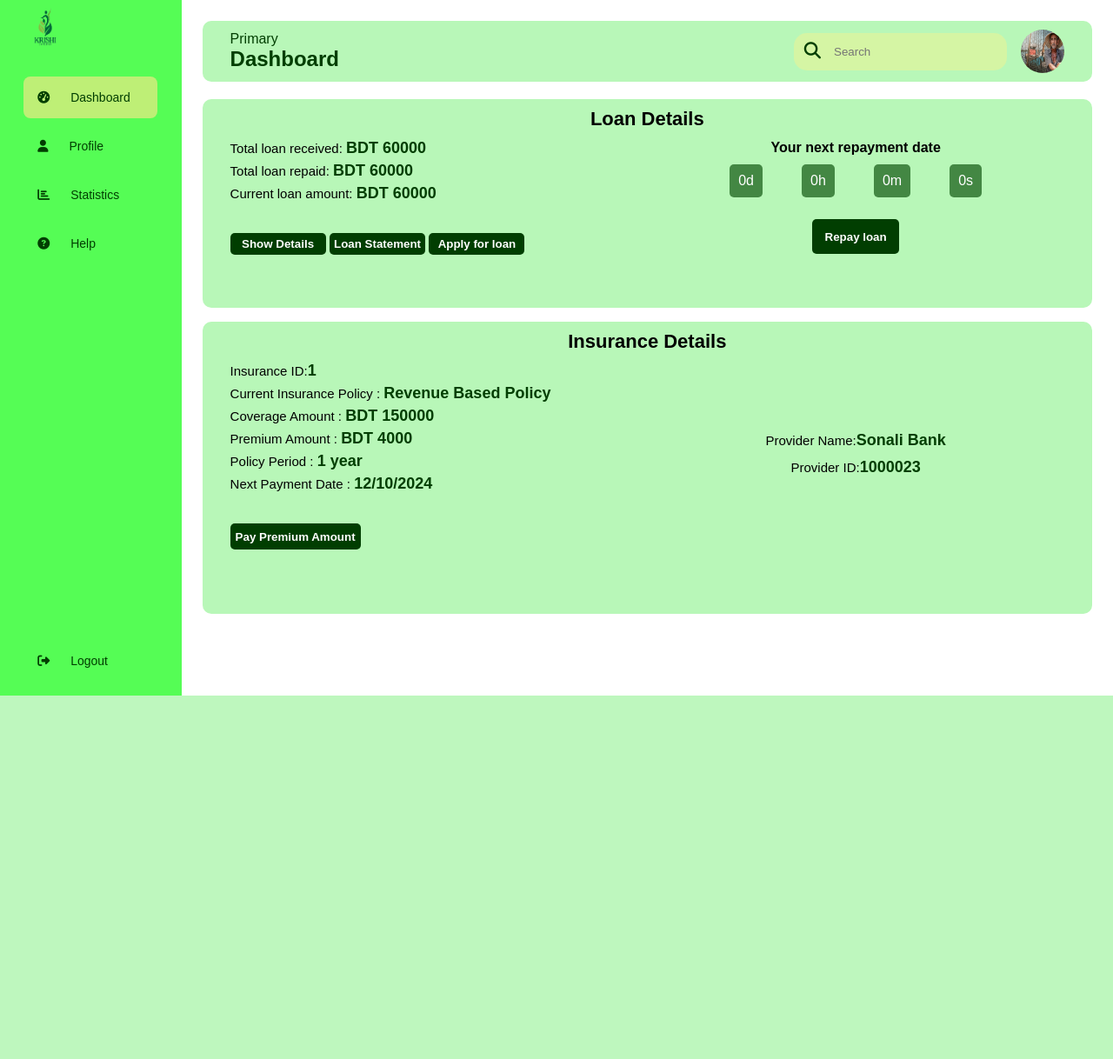
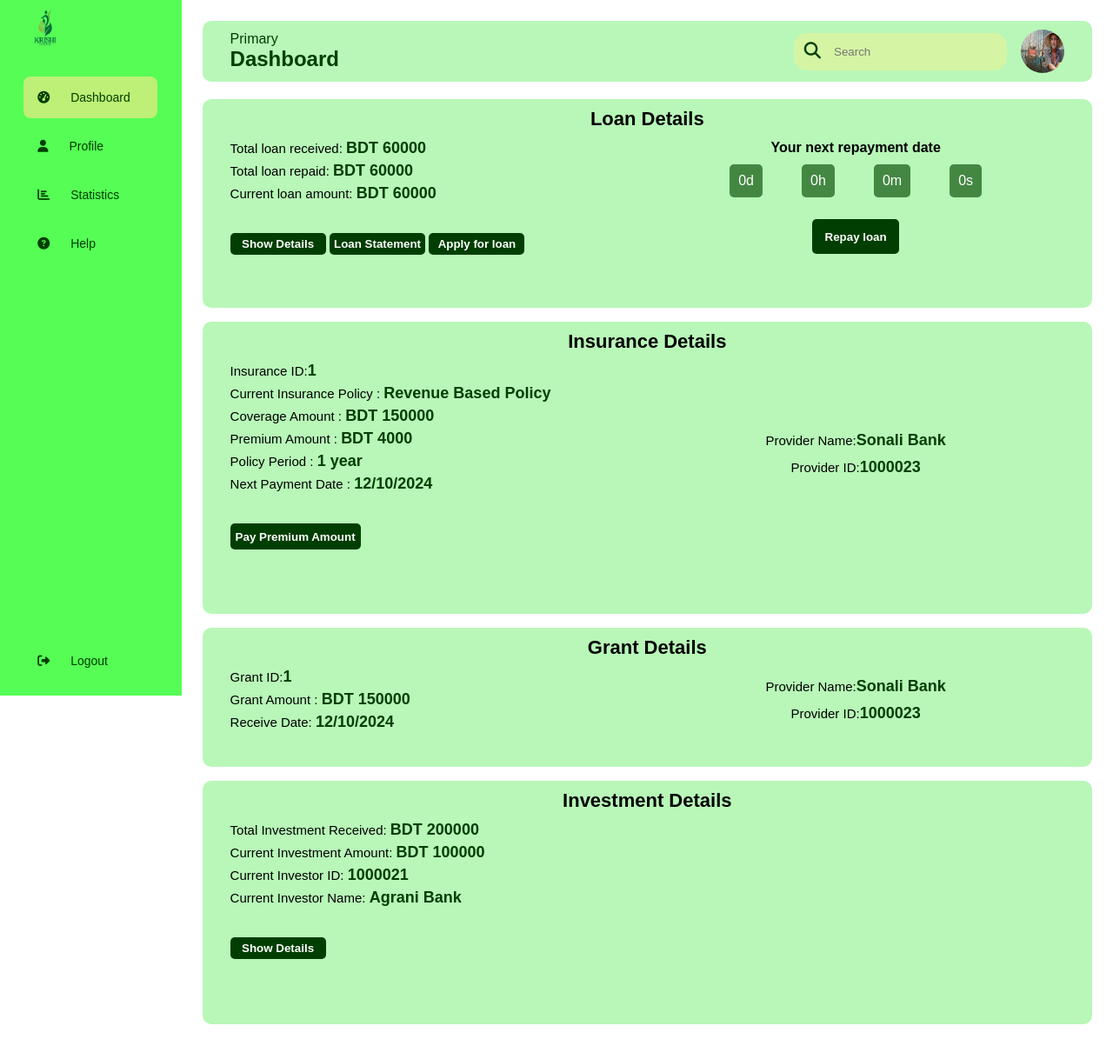
Before and after one commit to ibnasoud789/agri-tech-main, a PHP site: page /farmer.html in a window 1280 px wide. Shown: the whole page at 87% size. Before the commit the page ends 800 px from the top, so only its background shows below. Run offline with PHP 8.4, Linux system fonts and the light colour scheme.

Commit message:
Farmer Dashboard Update

```diff
--- a/agri-tech-main/AGRI_TECH_F/farmer.html
+++ b/agri-tech-main/AGRI_TECH_F/farmer.html
@@ -105,11 +105,33 @@
               <p>Provider ID:<span>1000023</span></p>
             </div>
           </div>
-
-        <div class="investment-section"></div>
-
+        </div>
+        <div class="grant-section">
+          <div><h3>Grant Details</h3></div>
+          <div class="grant-details">
+            <div class="receiver">
+              <p>Grant ID:<span>1</span></p>
+              <p>Grant Amount : <span> BDT 150000</span></p>
+              <p>Receive Date: <span>12/10/2024</span></p>
+            </div>
+            <div class="grant-provider">
+              <p>Provider Name:<span>Sonali Bank</span></p>
+              <p>Provider ID:<span>1000023</span></p>
+            </div>
+          </div>
+        </div>
+        <div class="investment-section">
+          <div><h3>Investment Details</h3></div>
+          <div class="investment-details">
+              <p>Total Investment Received: <span>BDT 200000</span></p>
+              <p>Current Investment Amount: <span>BDT 100000</span></p>
+              <p>Current Investor ID: <span>1000021</span></p>
+              <p>Current Investor Name: <span>Agrani Bank</span></p>
+              <button>Show Details</button>
+            </div>
+          </div>
+        </div>
       </div>
-
 
       <script src="countdown.js"></script>
       </div>
--- a/agri-tech-main/AGRI_TECH_F/style/farmer-body.css
+++ b/agri-tech-main/AGRI_TECH_F/style/farmer-body.css
@@ -13,7 +13,7 @@
   margin-top: 20px;
 }
 
-.card-container .loan-section, .insurance-section{
+.loan-section, .insurance-section, .grant-section, .investment-section{
   display: flex;
   flex-direction: column;
   height: 30vh;
@@ -23,28 +23,28 @@
   margin-bottom: 1rem;
   width: 100%;
 }
-.loan-section .loan-details, .insurance-section .insurance-details{
+.loan-section .loan-details, .insurance-section .insurance-details, .grant-section .grant-details{
   display: flex;
 }
-.loan-section .left,.insurance-details .receiver{
+.loan-section .left,.insurance-details .receiver,.grant-details .receiver{
   width: 50%;
 }
-.loan-section h3,.insurance-section h3{
+.loan-section h3,.insurance-section h3,.grant-section h3,.investment-section h3{
   font-size: 22px;
   margin-bottom: 10px;
   text-align: center;
 }
-.loan-section p, .insurance-section p{
+.loan-section p, .insurance-section p, .grant-section p, .investment-section p{
   font-size: 15px;
   margin-bottom: 5px;
 }
-.loan-section p span, .insurance-section p span{
+.loan-section p span, .insurance-section p span, .grant-section p span, .investment-section p span{
   color: rgb(1,62,1);
   font-weight: bold;
   font-size: 18px;
 }
 
-.loan-section button, .insurance-section button{
+.loan-section button, .insurance-section button, .investment-section button{
   height: 25px;
   width: 110px;
   margin-top: 30px;
@@ -54,7 +54,7 @@
   font-weight: bold;
 }
 
-.loan-section .right,.insurance-details .insurance-provider{
+.loan-section .right,.insurance-details .insurance-provider, .grant-details .grant-provider{
   display: flex;
   flex-direction: column;
   width: 50%;
@@ -99,11 +99,11 @@ button:hover{
   transform: scale(1.02);
 }
 
-.insurance-section{
+.insurance-section,.grant-section{
   display: flex;
   height: 42vh;
 }
-.insurance-section .receiver{
+.insurance-section .receiver,.grant-section .receiver{
   display: flex;
   flex-direction: column;
 }
@@ -111,3 +111,11 @@ button:hover{
   width: 150px;
   height: 30px;
 }
+
+.grant-section{
+  height: 20vh;
+}
+
+.investment-section{
+  height: 35vh;
+}
```
